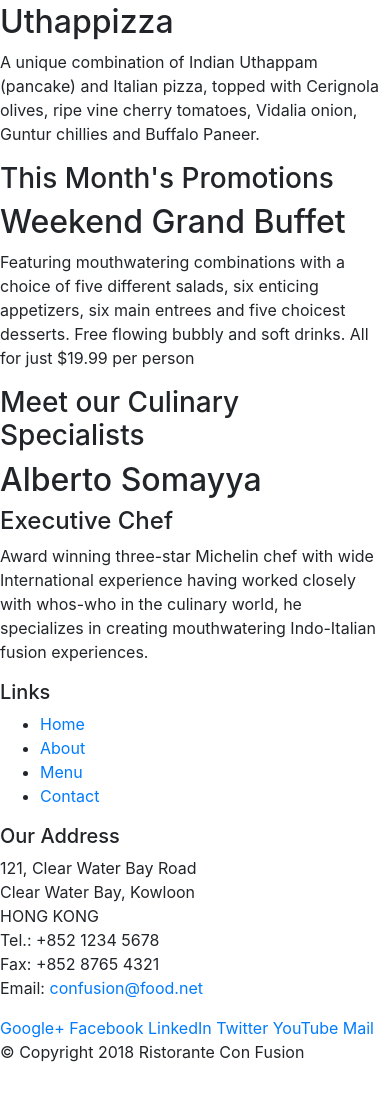
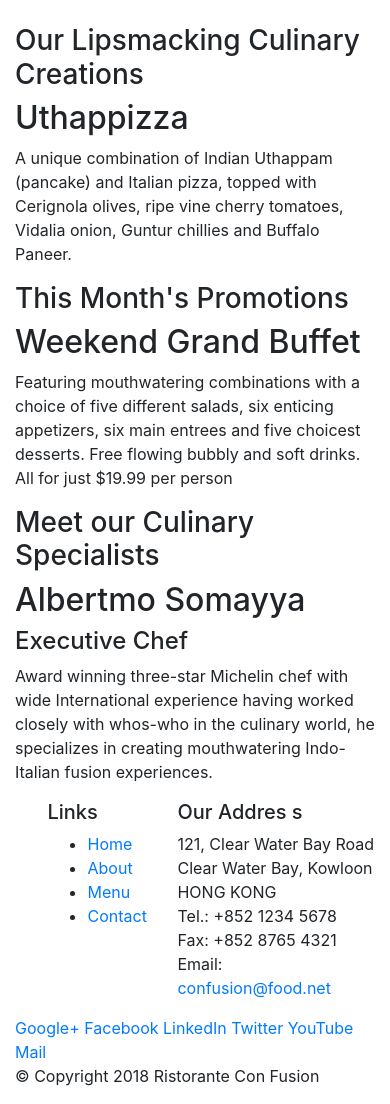
Before and after one commit to dimpy17agg/Coursera-learning, a website: page index.html in a window 390 px wide. Shown: the part 288-1392 px from the top of the page. Before the commit the page ends 1368 px from the top, so only its background shows below. Drawn offline with nearby package versions, Linux system fonts and the light colour scheme.

Commit message:
ex-1 implementing container and row,col classes for responsiveness

```diff
--- a/index.html
+++ b/index.html
@@ -16,47 +16,47 @@
 
 <body>
 
-    <header>
-        <div>
-            <div>
-                <div>
+    <header class="jumbotron">
+        <div class="container">
+            <div class="row">
+                <div class="col-12 col-sm-6 ">
                     <h1>Ristorante con Fusion</h1>
                     <p>We take inspiration from the World's best cuisines, and create a unique fusion experience. Our lipsmacking creations will tickle your culinary senses!</p>
                 </div>
-                <div>
+                <div class="col012 col-sm">
                 </div>
             </div>
         </div>
     </header>
 
-    <div>
-        <div>
-            <div>
+    <div class="container">
+        <div class="row">
+            <div class="col-12 col-sm-4 order-sm-last col-md-3">
                 <h3>Our Lipsmacking Culinary Creations</h3>
             </div>
-            <div>
+            <div class="col  col-sm order-sm-first col-md ">
                 <h2>Uthappizza</h2>
                 <p>A unique combination of Indian Uthappam (pancake) and Italian pizza, topped with Cerignola olives, ripe vine cherry tomatoes, Vidalia onion, Guntur chillies and Buffalo Paneer.</p>
             </div>
         </div>
 
 
-        <div>
-            <div>
+        <div class="row">
+            <div class="col-12 col-sm-4 col-md-3">
                 <h3>This Month's Promotions</h3>
             </div>
-            <div>
+            <div class="col-12 col-sm col-md">
                 <h2>Weekend Grand Buffet</h2>
                 <p>Featuring mouthwatering combinations with a choice of five different salads, six enticing appetizers, six main entrees and five choicest desserts. Free flowing bubbly and soft drinks. All for just $19.99 per person </p>
             </div>
         </div>
 
-        <div>
-            <div>
+        <div class="row">
+            <div class="col-12 col-sm-4 order-sm-last col-md-3">
                 <h3>Meet our Culinary Specialists</h3>
             </div>
-            <div>
-                <h2>Alberto Somayya</h2>
+            <div class="col-12 col-sm order-sm-first col-md">
+                <h2>Albertmo Somayya</h2>
                 <h4>Executive Chef</h4>
                 <p>Award winning three-star Michelin chef with wide International experience having worked closely with whos-who in the culinary world, he specializes in creating mouthwatering Indo-Italian fusion experiences. </p>
             </div>
@@ -64,9 +64,9 @@
     </div>
 
     <footer>
-        <div>
-            <div>
-                <div>
+        <div class="container">
+            <div class="row">
+                <div class="col-4 offset-1 col-sm-2">
                     <h5>Links</h5>
                     <ul>
                         <li><a href="#">Home</a></li>
@@ -75,8 +75,8 @@
                         <li><a href="#">Contact</a></li>
                     </ul>
                 </div>
-                <div>
-                    <h5>Our Address</h5>
+                <div class="col-7 col-sm-5">
+                    <h5>Our Addres s</h5>
                     <address>
 		              121, Clear Water Bay Road<br>
 		              Clear Water Bay, Kowloon<br>
@@ -86,7 +86,7 @@
 		              Email: <a href="mailto:confusion@food.net">confusion@food.net</a>
 		           </address>
                 </div>
-                <div>
+                <div class="col-12 col-sm-4">
                     <div>
                         <a href="http://google.com/+">Google+</a>
                         <a href="http://www.facebook.com/profile.php?id=">Facebook</a>
@@ -97,8 +97,8 @@
                     </div>
                 </div>
            </div>
-           <div>
-                <div>
+           <div class="row">
+                <div class="col-auto">
                     <p>© Copyright 2018 Ristorante Con Fusion</p>
                 </div>
            </div>
```
